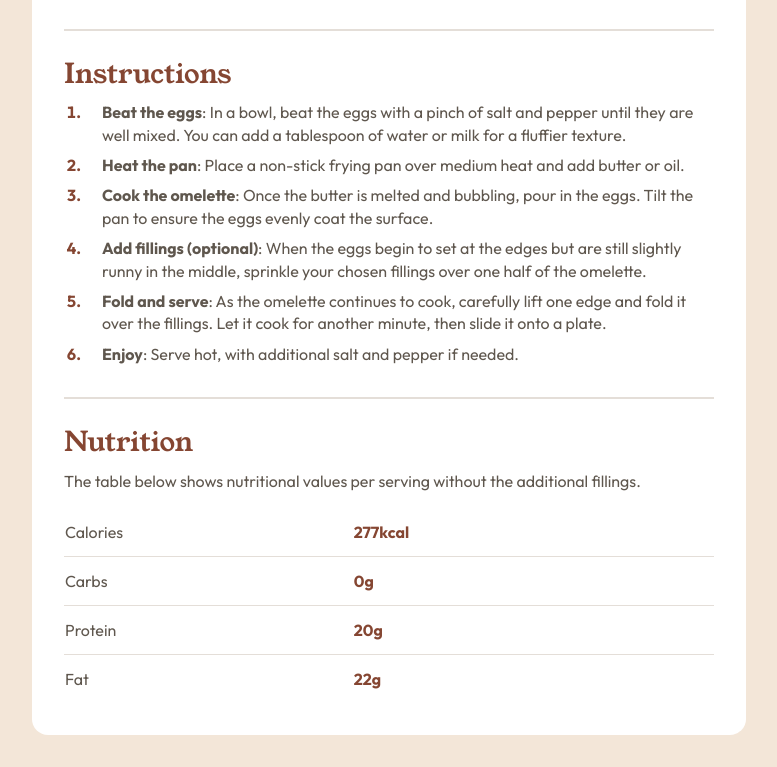
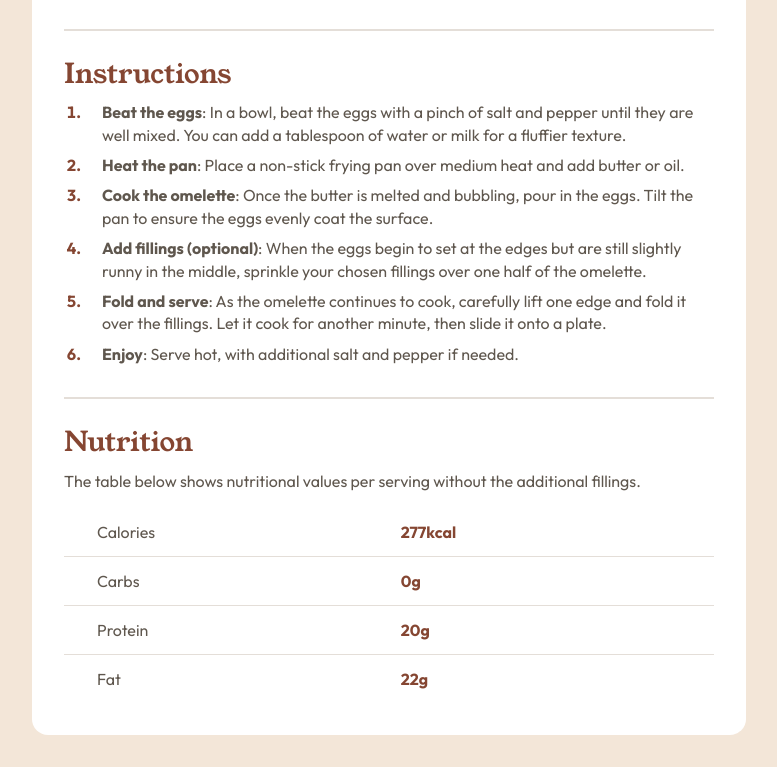
Before and after one commit to thaArcadeGuy/recipe-page, a plain HTML site: page index.html in a window 1280 px wide. Shown: the part 891-1658 px from the top of the page, without its empty margins (283-1060 px from the left). Drawn offline with Linux system fonts and the light colour scheme.

Commit message:
New Commit

```diff
--- a/css/styles.css
+++ b/css/styles.css
@@ -92,16 +92,20 @@ li {
     color: hsl(14, 45%, 36%);
     font-weight: 700;
 }
+
 table, td {
     min-width: 100%;
     border-collapse: collapse;
+}
+
+.table-data {
+    margin-left: 2rem;
 }
 
 caption {
     text-align: left;
     margin-bottom: 1rem;
 }
-
 
 .num {
     color: hsl(14, 45%, 36%);
--- a/index.html
+++ b/index.html
@@ -63,20 +63,20 @@
         <caption>The table below shows nutritional values per serving without the additional fillings.</caption>
         <tbody>
           <tr class="border-bottom">
-            <td>Calories</td>
-            <td class="num">277kcal</td>
+            <td><div class="table-data">Calories</div></td>
+            <td class="num"><div class="table-data">277kcal</div></td>
           </tr>
           <tr class="border-bottom">
-            <td>Carbs</td>
-            <td class="num">0g</td>
+            <td><div class="table-data">Carbs</div></td>
+            <td class="num"><div class="table-data">0g</div></td>
           </tr>
           <tr class="border-bottom">
-            <td>Protein</td>
-            <td class="num">20g</td>
+            <td><div class="table-data">Protein</div></td>
+            <td class="num"><div class="table-data">20g</div></td>
           </tr>
           <tr class="border-bottom">
-            <td>Fat</td>
-            <td class="num">22g</td>
+            <td><div class="table-data">Fat</div></td>
+            <td class="num"><div class="table-data">22g</div></td>
           </tr>
         </tbody>
       </table>
```
